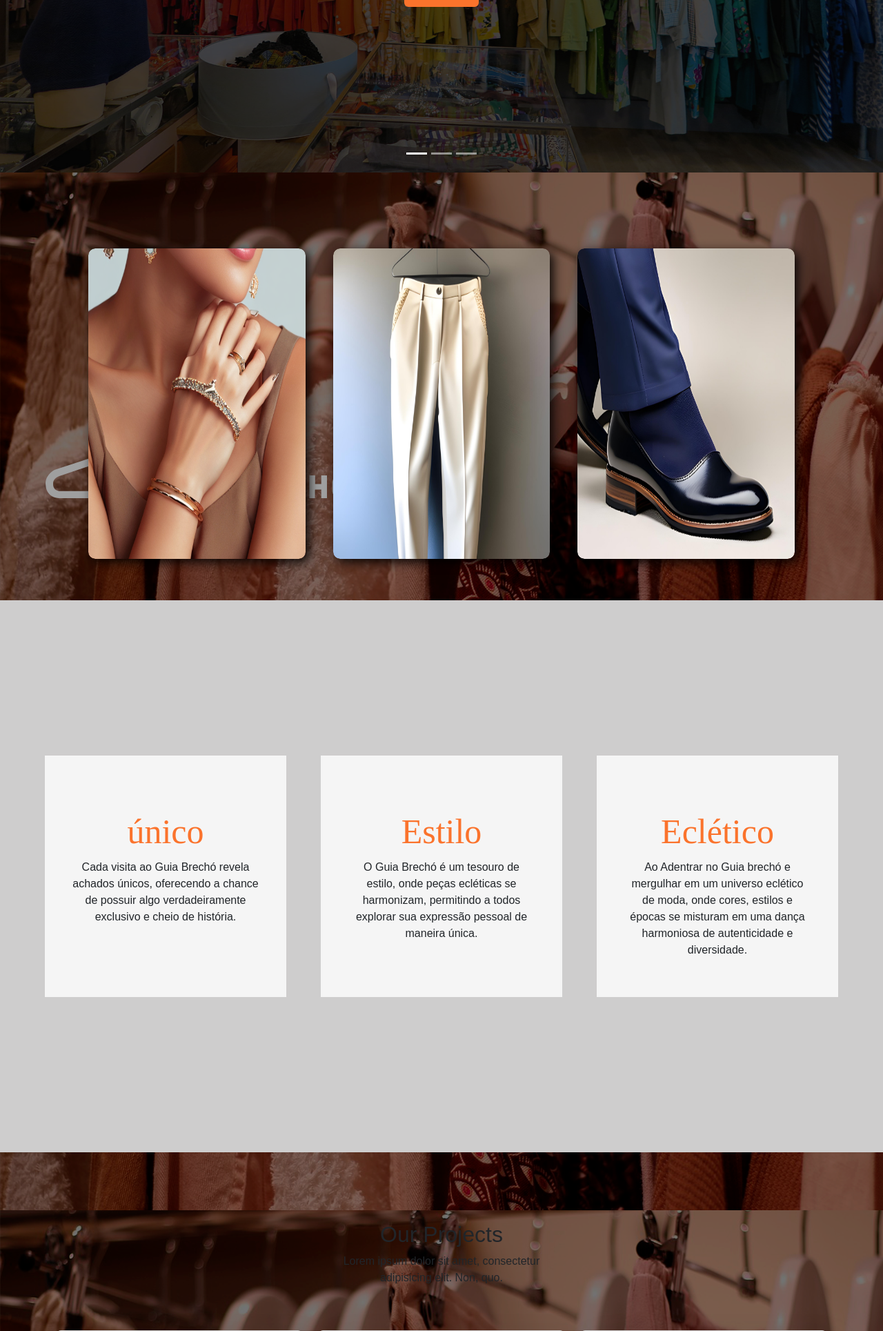
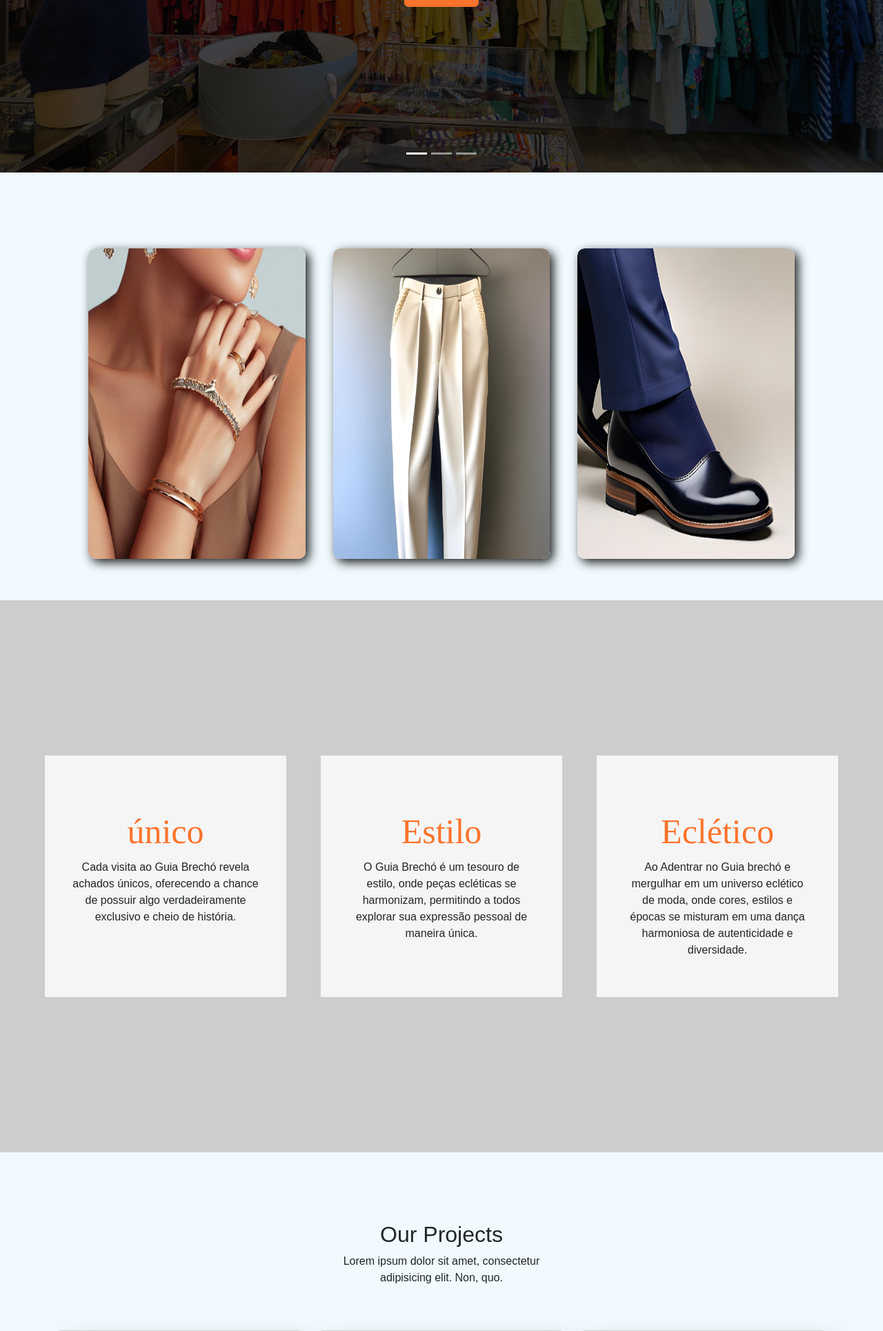
Before and after one commit to lippekstro/guia_brecho, a PHP site: page /index.php in a window 1280 px wide. Shown: the part 616-2545 px from the top of the page at 69% size. Run offline with PHP 8.4, Linux system fonts and the light colour scheme; some libraries are stand-ins or nearby versions.

Commit message:
home refazer

```diff
--- a/index.php
+++ b/index.php
@@ -1,7 +1,6 @@
 <?php
 require_once $_SERVER["DOCUMENT_ROOT"] . "/guia_brecho/templates/cabecalho.php";
 ?>
-<header class="header_back02" style="background-image: url(/guia_brecho/img/back02.png);" >
 
 
     <!-- CARROSSEL  ------------->
```
